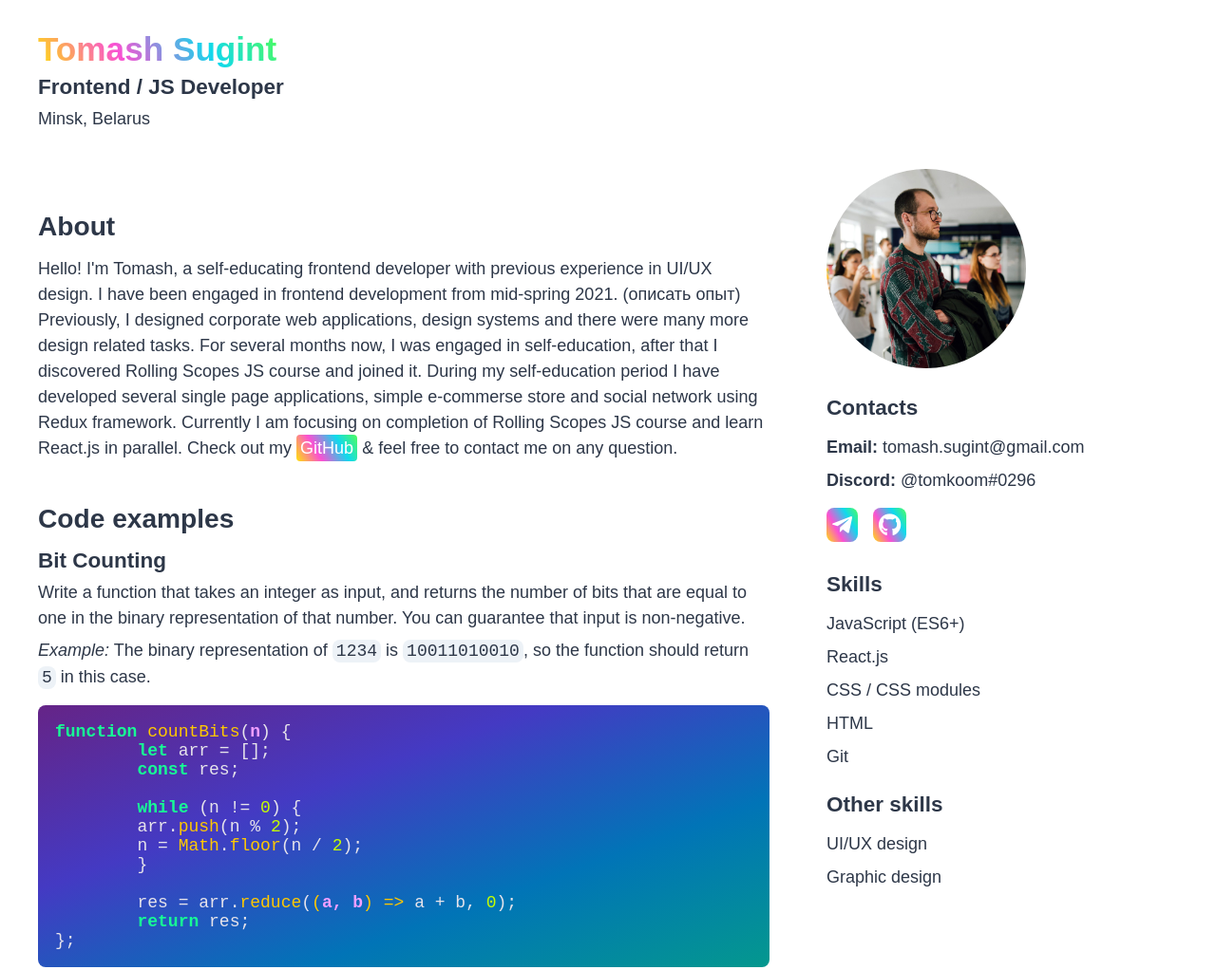
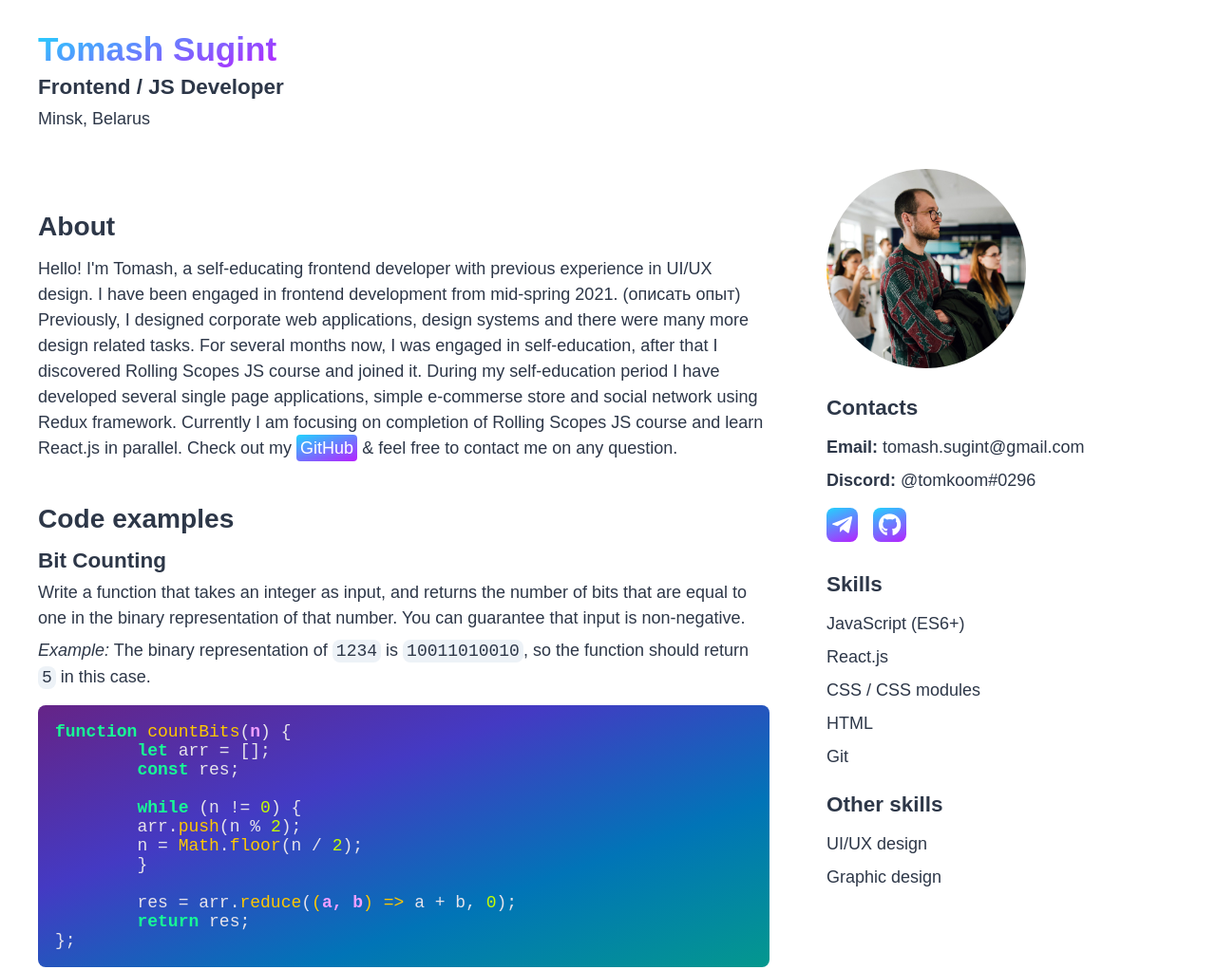
Before and after one commit to tomkoom/rsschool-cv, a plain HTML site: page index.html in a window 1280 px wide. Shown: the top 1022 px of the page at 95% size. Drawn offline with nearby package versions, Linux system fonts and the light colour scheme; a script that the page names is missing.

Commit message:
fix: update styles

```diff
--- a/css/style.css
+++ b/css/style.css
@@ -5,13 +5,7 @@
 
 	--white: #fff;
 
-	--gradient: linear-gradient(
-		60deg,
-		#ffe701 -1.41%,
-		#fa51d3 34.12%,
-		#10d9ed 70.19%,
-		#52ff53 101.95%
-	);
+	--gradient: linear-gradient(-20deg, #b721ff 0%, #21d4fd 100%);
 }
 
 /* https://chakra-ui.com/docs/theming/theme */
```
Also changed, not shown: 1 other file.
